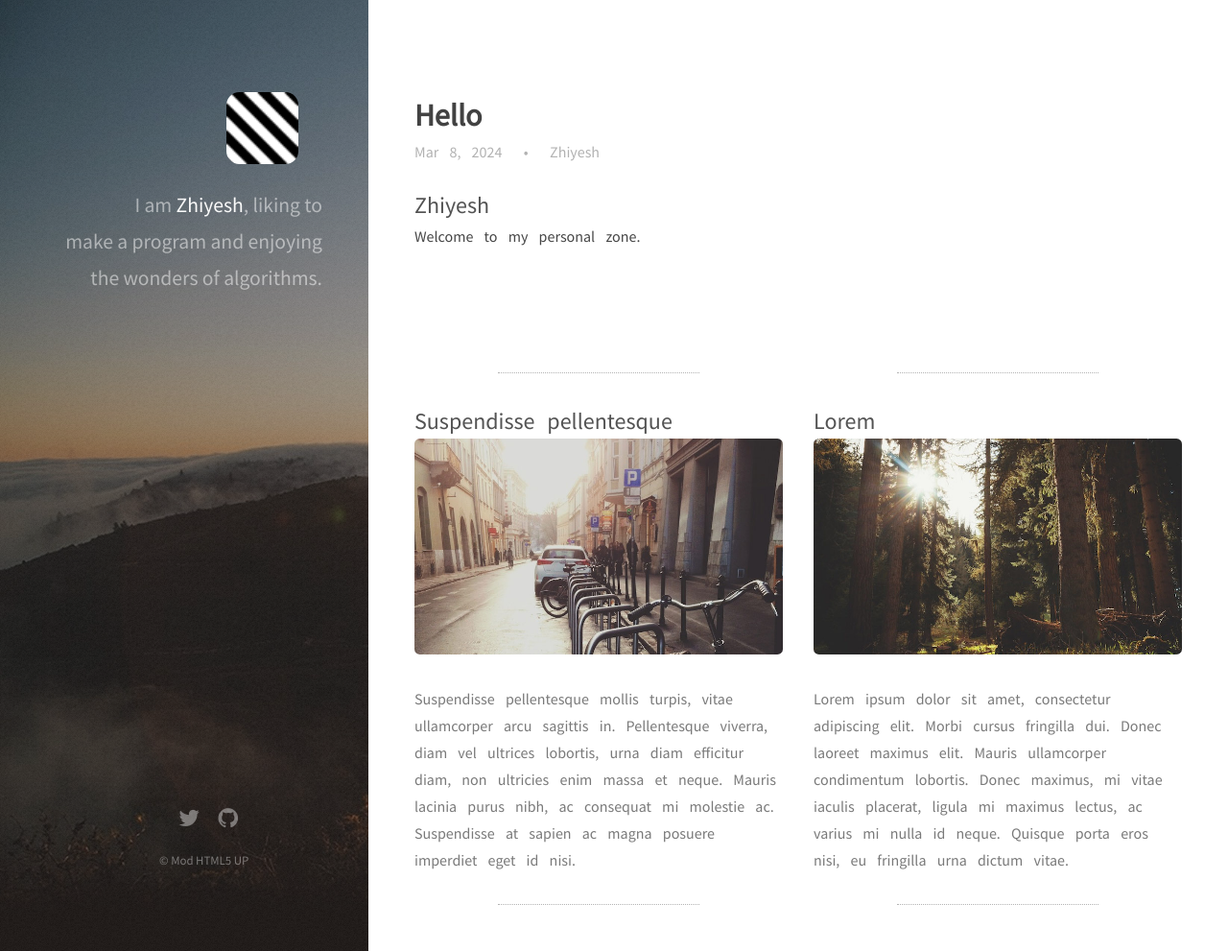
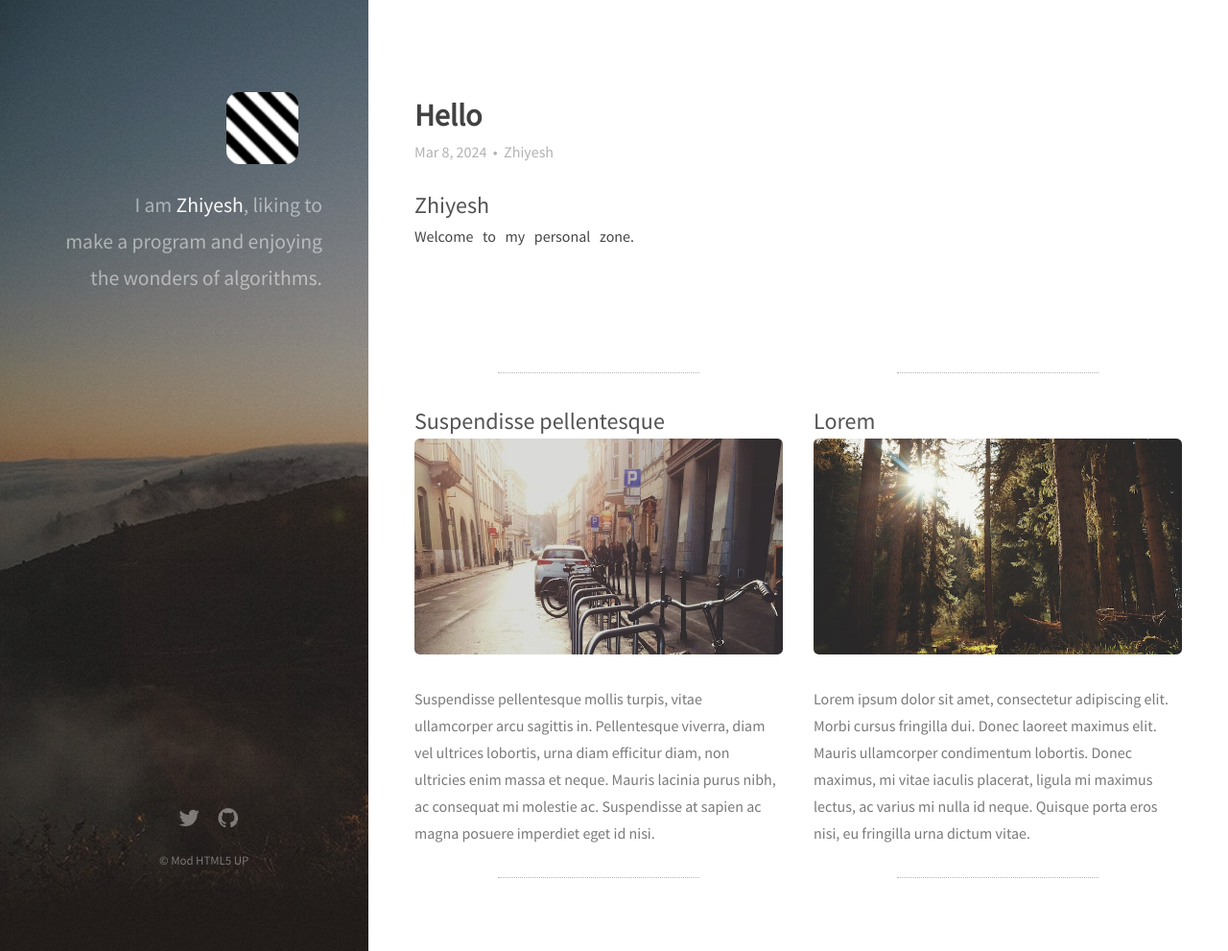
Before and after one commit to Zhiyelah/zhiyelah.github.io, a Jekyll site: the page built from index.html, in a window 1280 px wide and 991 px high. Shown: the whole window at 96% size. Built offline with Jekyll 4.4.1, drawn with Linux system fonts in a browser that asks for light colours; nearby versions of some CDN libraries.

Commit message:
Update main.css

```diff
--- a/css/main.css
+++ b/css/main.css
@@ -1579,7 +1579,7 @@
 		a.hover fade {
 			color: #9fc6a6;
 			font-weight: 400;
-			font-size: 34%;
+			font-size: 54%;
 			padding: 4px;
 			border: 1px solid #9fc6a6;
 			border-radius: 21%;
@@ -2579,9 +2579,6 @@
 	}
 
 		#main > section {
-			color: #464646;
-			word-spacing: 0.5em;
-			font-size: 12pt;
 			margin: 4em 0 0 0;
 			padding: 4em 0 0 0;
 		}
@@ -2592,9 +2589,15 @@
 				padding-top: 0;
 			}
 
+		#main > section > section {
+			color: #464646;
+			word-spacing: 0.4em;
+			font-size: 12pt;
+		}
+
 		#main > article > section {
 			color: #464646;
-			word-spacing: 0.5em;
+			word-spacing: 0.4em;
 			font-size: 12pt;
 			padding-bottom: 6em;
 		}
```
